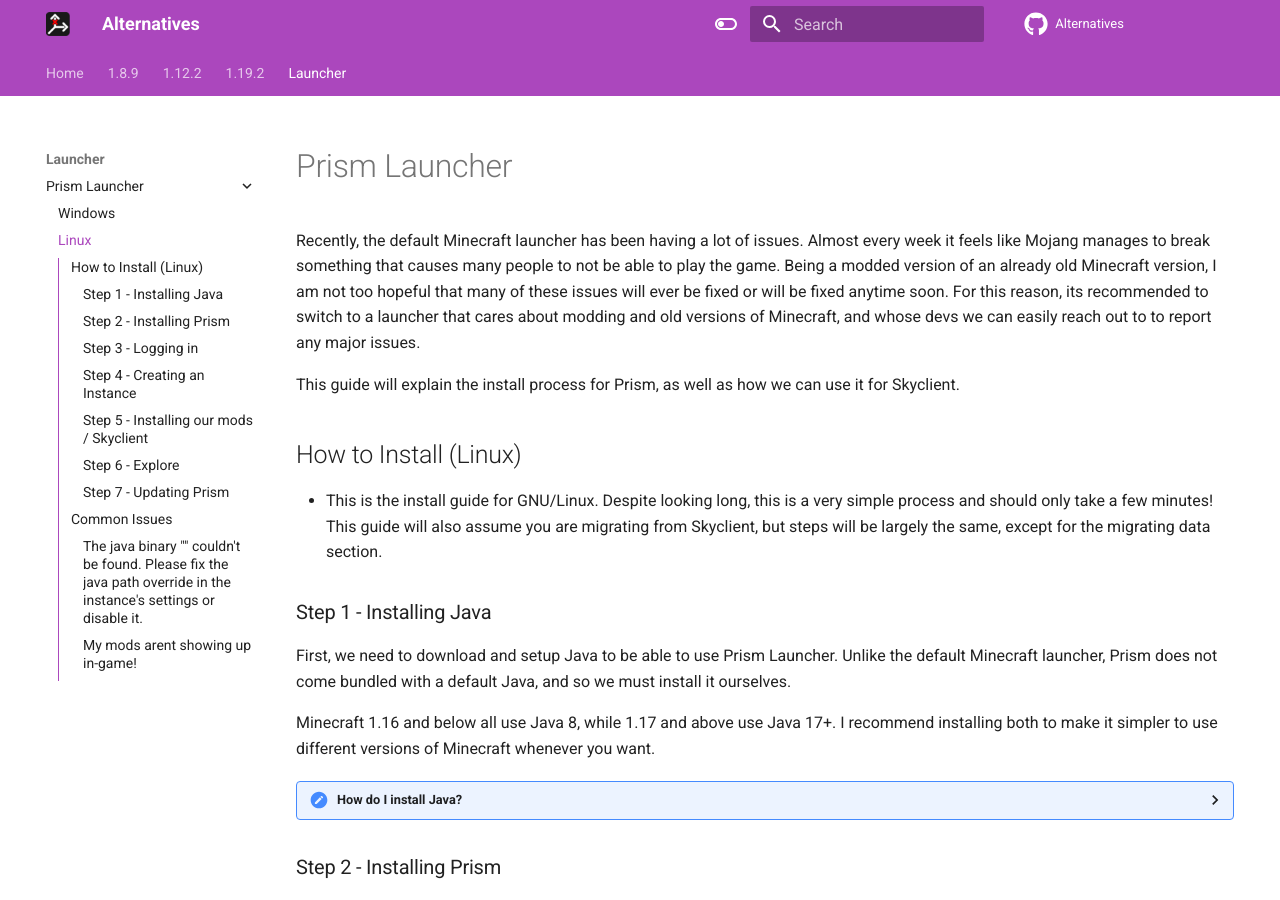
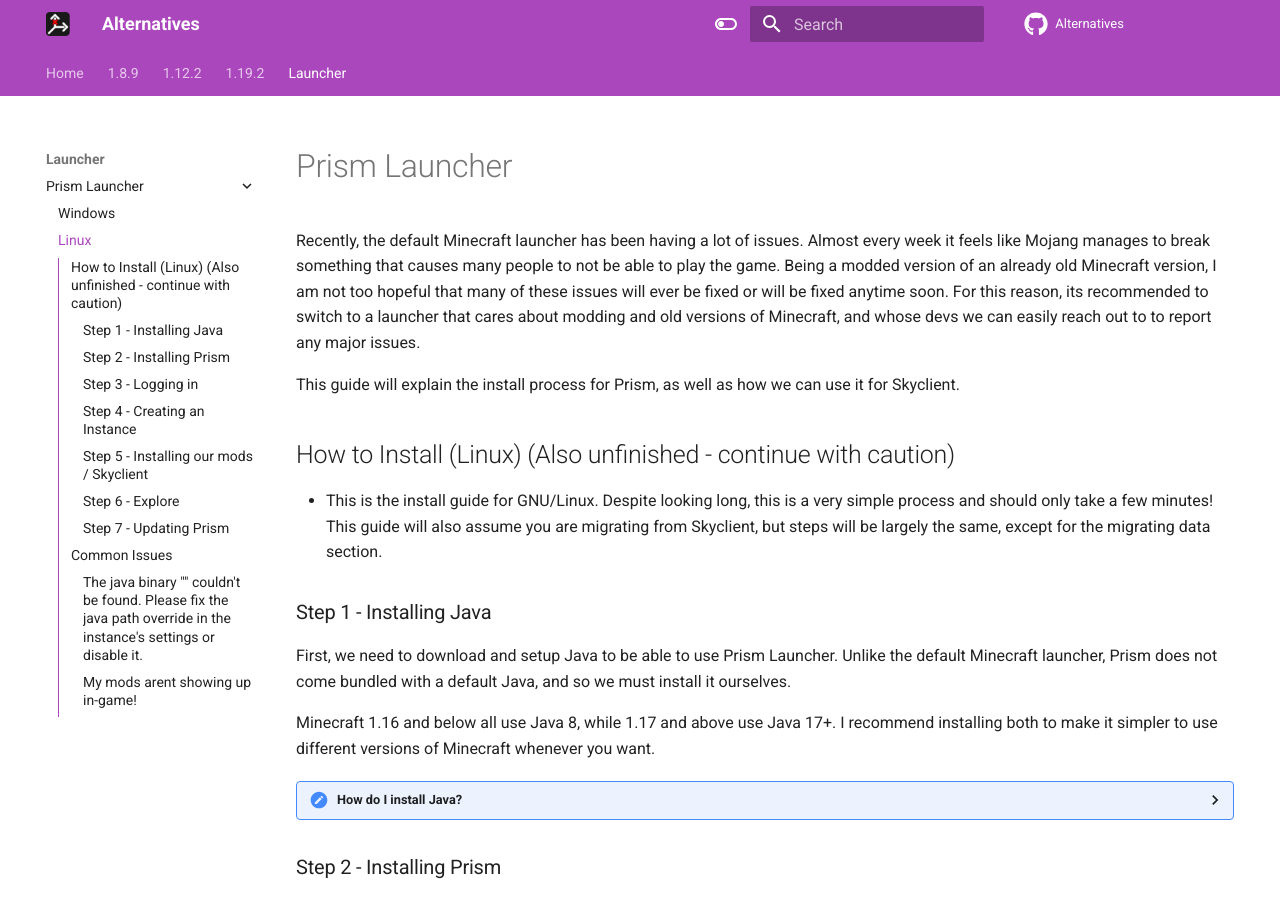
Before and after one commit to MicrocontrollersDev/Alternatives, an MkDocs documentation site: the page built from docs/launcher/prism_tux.md, in a window 1280 px wide and 900 px high. Built offline with MkDocs 1.6.1 and Material for MkDocs 9.7.7, drawn with Linux system fonts in a browser that asks for light colours; comment, search, counter and statistics services are not loaded.

Commit message:
Update prism_tux.md

```diff
--- a/docs/launcher/prism_tux.md
+++ b/docs/launcher/prism_tux.md
@@ -4,7 +4,7 @@
 
 This guide will explain the install process for Prism, as well as how we can use it for Skyclient.
 
-## How to Install (Linux)
+## How to Install (Linux) (Also unfinished - continue with caution)
 
 - This is the install guide for GNU/Linux. Despite looking long, this is a very simple process and should only take a few minutes! This guide will also assume you are migrating from Skyclient, but steps will be largely the same, except for the migrating data section.
 
```
